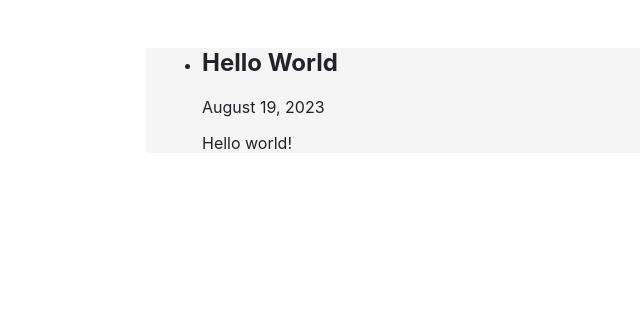
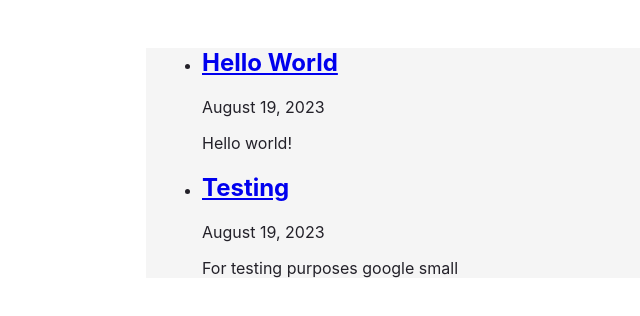
Before and after one commit to nair0lf32/blog, a Gatsby site: page /posts in a window 1280 px wide. Shown: the whole page, without its empty margins (153-793 px from the left). Built offline with nearby package versions, Linux system fonts and the light colour scheme; Gatsby itself is replaced by a stand-in of ours.

Commit message:
update posts

```diff
--- a/src/pages/posts.tsx
+++ b/src/pages/posts.tsx
@@ -1,6 +1,6 @@
-import { Link, graphql } from "gatsby"
-import React from "react"
-import Layout from "../components/layout"
+import { Link, graphql } from "gatsby";
+import React from "react";
+import Layout from "../components/layout";
 
 
 export const allPostsQuery = graphql`
@@ -23,13 +23,12 @@ const PostList = ({ data, children }: any) => {
         <Layout>
             <ul>
                 {data.allMdx.nodes.map((node: any) => (
-                    <li key={node.slug}>
+
+                    <li key={node.frontmatter.slug}>
                     <div>
-                    	<div>
-                        <Link to={node.slug}>
+			<Link to={`/posts${node.frontmatter.slug}`}>
                         <h2>{node.frontmatter.title}</h2>
                         </Link>
-                        </div>
                         <p>{node.frontmatter.date}</p>
                         <p>{node.excerpt}</p>
                     </div>
--- /dev/null
+++ b/src/posts/testing.mdx
@@ -0,0 +1,14 @@
+---
+title: Testing
+date: 2023-08-19
+slug: /testing
+---
+
+For testing purposes
+
+![foo]()
+[google](https://google.com)
+
+<div> </div>
+
+### small
```
